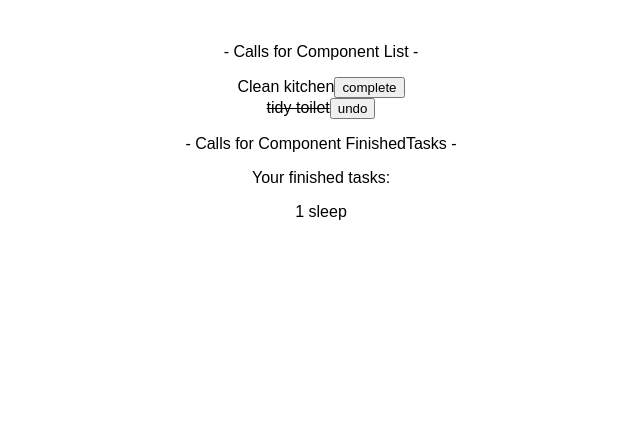
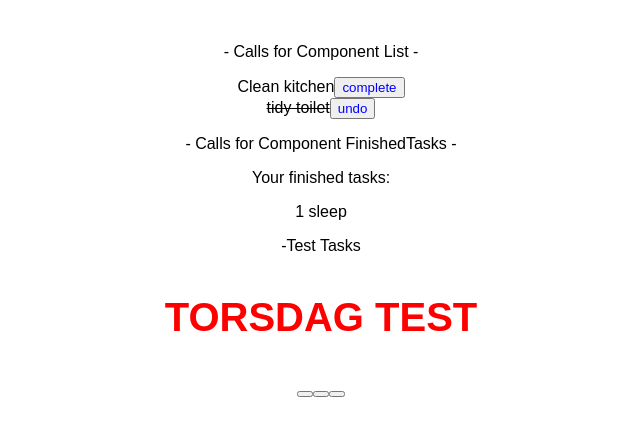
Before and after one commit to stuven1/habittracker, a React app in the folder code/: page / in a window 1280 px wide. Shown: the part 253-688 px from the top of the page, without its empty margins (319-959 px from the left). Built offline with nearby package versions, Linux system fonts and the light colour scheme.

Commit message:
test round,
1st atempt to creata a task-generator

```diff
--- a/code/src/components/app.js
+++ b/code/src/components/app.js
@@ -4,21 +4,19 @@ import Form from "./form/form"
 import List from "./list"
 import ListFin from "./listFin"
 import "./app.css"
+import ChooseTask from "./choosetasks"
 
 class App extends React.Component {
-
 	state = {
 	  inputValue: "",
 	  todos: [
 	    { value: "Clean kitchen", done: false, date: [] },
 	    { value: "tidy toilet", done: true }
 	  ],
-    finishedTasks: [
-      { value: "sleep", done: true }
-    ]
+	  finishedTasks: [{ value: "sleep", done: true }]
 	}
 
-  handleSubmit = (event) => {
+	handleSubmit = event => {
 	  event.preventDefault()
 	  const newTodo = {
 	    value: this.state.inputValue,
@@ -26,15 +24,15 @@ class App extends React.Component {
 	  }
 	  const todos = this.state.todos
 	  todos.push(newTodo)
-    this.setState({ todos, inputValue: ""})
+	  this.setState({ todos, inputValue: "" })
 	}
 
-  handleChange = (event) => {
+	handleChange = event => {
 	  this.setState({ inputValue: event.target.value })
 	}
 
 	// when you click done-button, it changes initial state to checked and changes state on item in the array
-  handleClick = (index) => {
+	handleClick = index => {
 	  const todos = this.state.todos
 	  todos[index].done = !todos[index].done
 	  this.setState({ todos })
@@ -52,7 +50,6 @@ class App extends React.Component {
 	render() {
 	  return (
 	    <div className="background-container">
-
 	      <div>
 	        <p>- All calls are in Component App -</p>
 	      </div>
@@ -68,19 +65,21 @@ class App extends React.Component {
 
 	      <div>
 	        <p>- Calls for Component List -</p>
-          <List
-          todos={this.state.todos}
-          handleClick={this.handleClick}/>
+	        <List todos={this.state.todos} handleClick={this.handleClick} />
 	      </div>
 
 	      <div>
 	        <p>- Calls for Component FinishedTasks -</p>
-          <ListFin finishedTasks={this.state.finishedTasks}/>
+	        <ListFin finishedTasks={this.state.finishedTasks} />
+	      </div>
+
+	      <div>
+	        <p>-Test Tasks</p>
+	        <ChooseTask />
 	      </div>
 	    </div>
 	  )
 	}
-
 }
 
 export default App
--- a/code/src/components/choosetask.css
+++ b/code/src/components/choosetask.css
@@ -1,3 +1,13 @@
-h6 {
-	color: green;
+h3 {
+	color: red;
+	font-size: 40px;
 }
+
+button {
+	color: blue;
+}
+
+h2 {
+	font-size: 30px;
+	color: yellow;
+}
--- a/code/src/components/choosetasks.js
+++ b/code/src/components/choosetasks.js
@@ -1,29 +1,25 @@
 import React from "react"
 import "./choosetask.css"
 
-const taskGenerator = ["Hej", "HÅ"]
+const taskGenerator = ["Hej. Vad heter du?", "HÅ- det är ", "Hejdå!"]
 
 class ChooseTask extends React.Component {
-	// { value: "Cool cleaning", done: false , date: [] },
-	// { value: "Go public", done: false , date: [] }
-	state = {
-	  choosenTask: ""
+  constructor(props) {
+    super(props)
+    this.state = {
+      lastPickedTask: ""
     }
-
-	handleChooseTask = task => {
-	  console.log("hej")
-	  this.setState({
-	    choosenTask: task
-	  })
   }
 
   render() {
     return (
       <div className="choosepage">
-	      <p>Last clicked: {this.props.choosenTask}</p>
+        <h3>TORSDAG TEST</h3>
+
         {taskGenerator.map(task => (
           <button key={task} task={task} onButtonPress={this.handleChooseTask} />
         ))}
+        <h2>{this.props.taskGenerator}</h2>
       </div>
     )
   }
```
Lines whose indentation alone changed are shown as unchanged.
